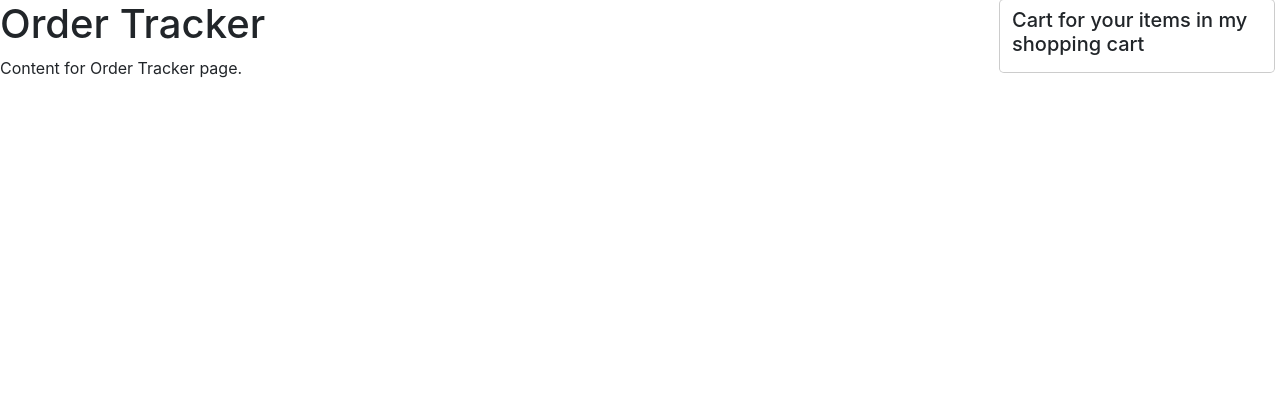
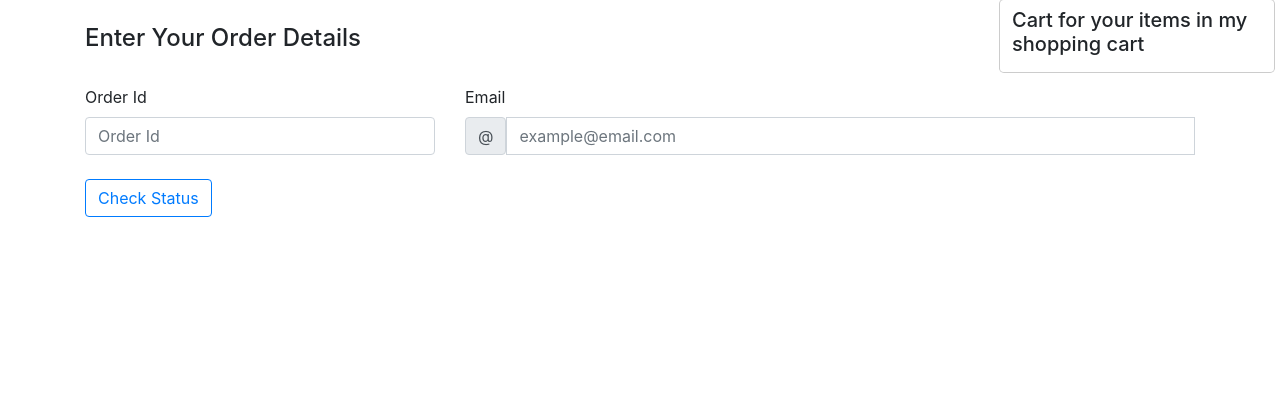
Before and after one commit to Prince-Khatri/MKD, a Django app: page /shop/tracker/ in a window 1280 px wide. Shown: the part 56-472 px from the top of the page. Run offline with Django 5.2, Linux system fonts and the light colour scheme; some libraries are stand-ins or nearby versions.

Commit message:
tracker for order created .Model template and views running perfectly

```diff
--- a/shop/admin.py
+++ b/shop/admin.py
@@ -1,5 +1,5 @@
 from django.contrib import admin
-from .models import Product,Contact,Order
+from .models import Product,Contact,Order,OrderUpdate
 # Register your models here.
 
 admin.site.register(Product)
@@ -7,3 +7,5 @@ admin.site.register(Product)
 admin.site.register(Contact)
 
 admin.site.register(Order)
+
+admin.site.register(OrderUpdate)
--- a/shop/templates/shop/contact.html
+++ b/shop/templates/shop/contact.html
@@ -16,20 +16,24 @@
 {% endblock %}
 {% block body %}
 {% if flag == 1 %}
+<div class="container mt-4 mb-2">
 <div class="alert alert-success alert-dismissible fade show" role="alert">
     {{message}}
     <button type="button" class="close" data-dismiss="alert" aria-label="Close">
         <span aria-hidden="true">&times;</span>
     </button>
 </div>
+</div>
 {% endif %}
 
 {% if flag == 2 %}
+<div class="container mt-4 mb-2">
 <div class="alert alert-danger alert-dismissible fade show" role="alert">
     {{message}}
     <button type="button" class="close" data-dismiss="alert" aria-label="Close">
         <span aria-hidden="true">&times;</span>
     </button>
+</div>
 </div>
 {% endif %}
 
--- a/shop/templates/shop/tracker.html
+++ b/shop/templates/shop/tracker.html
@@ -1,9 +1,82 @@
 {% extends 'shop/basic.html' %}
+
 {% block title %}Order Tracker{% endblock %}
 
+
+
 {% block body %}
-<h1>Order Tracker</h1>
-<p>Content for Order Tracker page.</p>
+{% if updateFlag == 2 %}
+<div class="container mt-4 mb-2">
+    <div class="alert alert-danger alert-dismissible fade show" role="alert">
+        Sorry, we couldn't find any updates for this order.
+        <button type="button" class="close" data-dismiss="alert" aria-label="Close">
+            <span aria-hidden="true">&times;</span>
+        </button>
+    </div>
+</div>
+{% endif %}
+
+<div class="container mt-4 mb-5">
+
+    <h4 class="mt-2 mb-2">Enter Your Order Details</h4>
+    <form method="post" action="/shop/tracker/" class="mt-2 row g-3 needs-validation" novalidate>{% csrf_token %}
+
+        <div class="mt-4 col-md-4">
+            <label for="firstName" class="form-label">Order Id</label>
+            <input type="text" class="form-control" id="orderId" name="orderId" placeholder="Order Id"
+                required>
+            <div class="valid-feedback">
+                Please Enter Order Id
+            </div>
+        </div>
+
+        <div class="mt-4 col-md-8">
+            <label for="custEmail" class="form-label">Email</label>
+            <div class="input-group has-validation">
+                <span class="input-group-text">@</span>
+                <input type="email" class="form-control" placeholder="example@email.com" id="custEmail" name="custEmail"
+                    required>
+                <div class="invalid-feedback">
+                    Please enter a valid email address.
+                </div>
+            </div>
+        </div>
+
+        <div class="mt-4 col-12 mb-4">
+            <button class="btn btn-outline-primary" type="submit" >Check Status</button>
+        </div>
+    </form>
+
+
+    {% if updateFlag %}
+    <h4 class=" mb-2">Updates</h4>
+        <div class="container mt-3">
+            <ul class="list-group list-group-numbered" id="updates">
+                {% if updateFlag == 1 %}
+                {% for update in updates %}
+                <li class="list-group-item d-flex justify-content-between align-items-start">
+                    <div class="ms-2 me-auto">
+                        <div class="fw-bold">{{update.updateText}}</div>
+                    </div>
+                    <span class="badge text-bg-primary rounded-pill">{{update.updateTime}}</span>
+                </li>
+
+                {% endfor %}
+                {% endif %}
+            </ul>
+        </div>
+        {% endif %}
+
+</div>
+
+
+
+
+
+
+
+
+
 {% endblock %}
 
 {% block js %}
@@ -73,6 +146,8 @@
         });
     });
 
+
+
 </script>
 
 {% endblock %}
--- a/shop/views.py
+++ b/shop/views.py
@@ -1,6 +1,6 @@
 from django.shortcuts import render
 from django.http import HttpResponse
-from .models import Product,Contact,Order
+from .models import Product,Contact,Order,OrderUpdate
 from math import ceil
 import re
 
@@ -83,20 +83,11 @@ def index(request):
 def about(request):
     return render(request,'shop/about.html',{'cat':categories})
 
-
-
-
-def tracker(request):
-    return render(request,'shop/tracker.html',{'cat':categories})
-
-
 def search(request):
     return render(request,'shop/search.html',{'cat':categories})
 
-
 def cart(request):
     return render(request,'shop/cart.html',{'cat':categories})
-
 
 def product(request,prId):
     product = Product.objects.filter(id = prId)
@@ -220,6 +211,8 @@ def checkout(request):
         try:
             # Saving the order
             order.save()
+            update =  OrderUpdate(ordId = order.ordId)
+            update.setUpdate("Order Has Been Placed Successfully.")
             thank = 1
             message = 'Order Placed Successfully'
             return render(request, 'shop/checkout.html', {'cat': categories, 'thank': thank, 'message': message, 'id':order.ordId})
@@ -232,3 +225,21 @@ def checkout(request):
 
 
     return render(request, 'shop/checkout.html', {'cat': categories})
+
+def tracker(request):
+
+    if request.method == 'POST':
+        ordId = request.POST.get('orderId',default = '')
+        email = request.POST.get('custEmail',default = '')
+
+        try:
+            order = Order.objects.get(ordId = ordId,email = email)
+            updates = OrderUpdate.objects.get(ordId = order.ordId)
+            return render(request,'shop/tracker.html',{'cat':categories,'updates':updates.updates,'updateFlag':1})
+
+
+        except Exception as e:
+            print(f'Exception occured:{e}')
+            return render(request,'shop/tracker.html',{'cat':categories,'updateFlag':2})
+
+    return render(request,'shop/tracker.html',{'cat':categories})
```
Also changed, not shown: shop/models.py (+23 -0 lines), shop/migrations/0006_orderupdate.py (added).
